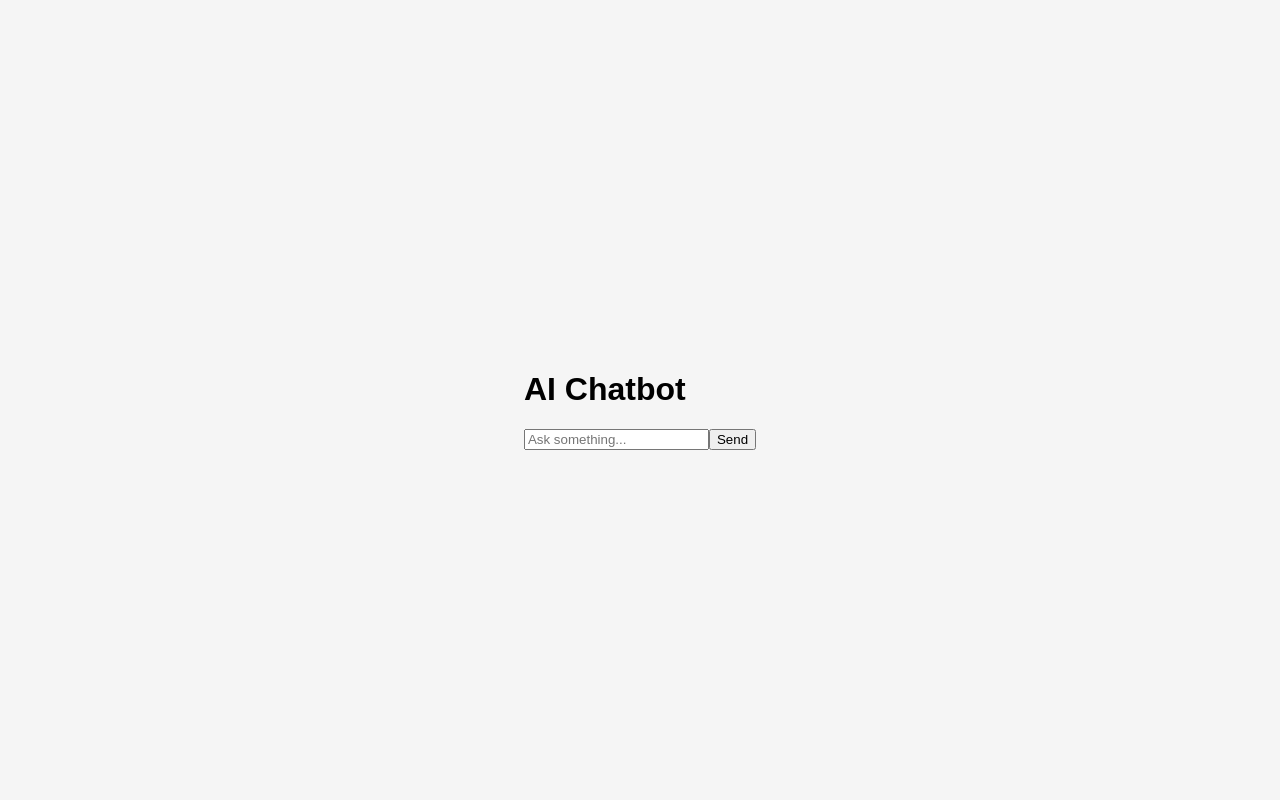
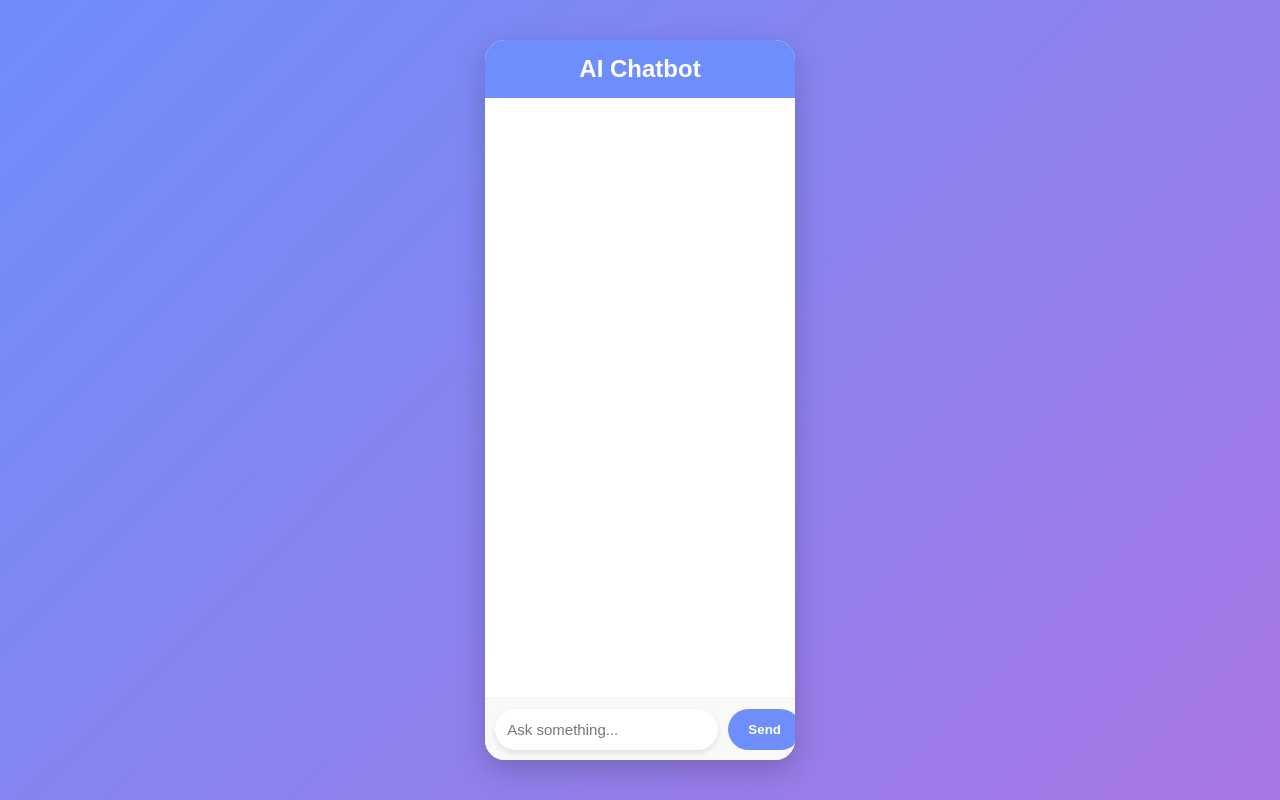
Before and after one commit to MujtabaJunaid/Chatbot-RAG-JS-React, a React (Create React App) app: page / in a window 1280 px wide. Built offline with nearby package versions, Linux system fonts and the light colour scheme.

Commit message:
Update App.css

```diff
--- a/src/App.css
+++ b/src/App.css
@@ -1,13 +1,101 @@
 body {
-  font-family: Arial, sans-serif;
-  background-color: #f5f5f5;
   margin: 0;
-  padding: 0;
-}
-
-#root {
+  font-family: "Segoe UI", Tahoma, Geneva, Verdana, sans-serif;
+  background: linear-gradient(135deg, #6e8efb, #a777e3);
+  color: #333;
   display: flex;
   justify-content: center;
   align-items: center;
   height: 100vh;
 }
+
+.app-container {
+  width: 95%;
+  max-width: 600px;
+  height: 90vh;
+  background: #fff;
+  border-radius: 20px;
+  box-shadow: 0 10px 30px rgba(0, 0, 0, 0.2);
+  display: flex;
+  flex-direction: column;
+  overflow: hidden;
+}
+
+.header {
+  text-align: center;
+  background: #6e8efb;
+  color: white;
+  padding: 15px;
+  font-size: 24px;
+  margin: 0;
+}
+
+.chat-box {
+  flex: 1;
+  padding: 15px;
+  overflow-y: auto;
+  display: flex;
+  flex-direction: column;
+  gap: 10px;
+}
+
+.message {
+  padding: 12px 15px;
+  border-radius: 15px;
+  max-width: 70%;
+  font-size: 15px;
+  line-height: 1.4;
+}
+
+.message.user {
+  align-self: flex-end;
+  background: #6e8efb;
+  color: white;
+  border-bottom-right-radius: 0;
+}
+
+.message.bot {
+  align-self: flex-start;
+  background: #f1f1f1;
+  color: #333;
+  border-bottom-left-radius: 0;
+}
+
+.loading {
+  align-self: center;
+  font-style: italic;
+  color: #777;
+}
+
+.input-area {
+  display: flex;
+  padding: 10px;
+  background: #f9f9f9;
+  border-top: 1px solid #eee;
+}
+
+.input-area input {
+  flex: 1;
+  padding: 12px;
+  border: none;
+  outline: none;
+  border-radius: 25px;
+  margin-right: 10px;
+  font-size: 15px;
+  box-shadow: 0 3px 6px rgba(0, 0, 0, 0.1);
+}
+
+.input-area button {
+  background: #6e8efb;
+  border: none;
+  color: white;
+  padding: 12px 20px;
+  border-radius: 25px;
+  cursor: pointer;
+  font-weight: bold;
+  transition: 0.3s;
+}
+
+.input-area button:hover {
+  background: #5a76e5;
+}
```
